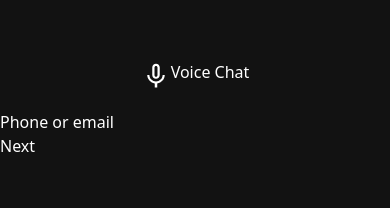
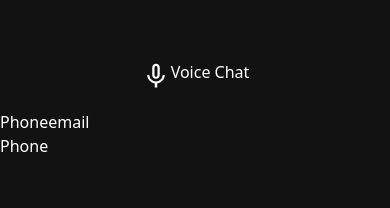
Before and after one commit to Akshat-Kumar-work/Voice-chat, a React (Create React App) app: page /authenticate in a window 390 px wide. Shown: the top 208 px of the page. Built offline with nearby package versions, Linux system fonts and the light colour scheme.

Commit message:
phone and email components

```diff
--- /dev/null
+++ b/src/components/phoneEmail/Email.jsx
@@ -0,0 +1,9 @@
+import React from 'react'
+
+const Email = () => {
+  return (
+    <div>Email</div>
+  )
+}
+
+export default Email
--- /dev/null
+++ b/src/components/phoneEmail/Phone.jsx
@@ -0,0 +1,9 @@
+import React from 'react'
+
+const Phone = () => {
+  return (
+    <div>Phone</div>
+  )
+}
+
+export default Phone
--- a/src/pages/Register.jsx
+++ /dev/null
@@ -1,34 +0,0 @@
-import React, { useState } from 'react'
-import StepPhoneEmail from "./Steps/StepPhoneEmail"
-import StepOtp from "./Steps/StepOtp"
-import StepName from "./Steps/StepName"
-import StepAvatar from "./Steps/StepAvatar"
-import StepUserName from "./Steps/StepUserName"
-
-
-
-const steps = {
-    1: StepPhoneEmail,
-    2: StepOtp,
-    3: StepName,
-    4: StepAvatar,
-    5: StepUserName
-}
-
-const Register = () => {
-
-    const onNext = ()=>{
-        setStep(step+1);
-    }
-
-    const [step , setStep] = useState(1);
-    const Step = steps[step];
-
-  return (
-    <div>
-        <Step onNext={onNext} />
-    </div>
-  )
-}
-
-export default Register
--- a/src/pages/Steps/StepPhoneEmail.jsx
+++ b/src/pages/Steps/StepPhoneEmail.jsx
@@ -1,10 +1,26 @@
-import React from 'react'
+import React, { useState } from 'react'
+import Phone from "../../components/phoneEmail/Phone"
+import Email from "../../components/phoneEmail/Email"
+
+
+const phoneEmailMap = {
+  phone: Phone,
+  email: Email
+}
 
 const StepPhoneEmail = ({onNext}) => {
-  return (
+  const [type , setType] = useState('phone');
+  const Type = phoneEmailMap[type];
+
+  function onNext(){
+
+  }
+
+  return(
     <>
-        <div>Phone or email</div>
-        <button onClick={onNext}>Next</button>
+      <button onClick={()=>{ setType('phone')}}>Phone</button>
+      <button onClick={()=>{ setType('email')}}>email</button>
+        <Type onNext={onNext}/>
     </>
   )
 }
--- a/src/pages/Steps/StepUserName.jsx
+++ /dev/null
@@ -1,15 +0,0 @@
-import React from 'react'
-
-const StepUserName = ({onNext}) => {
-  return (
-    <>
-
-<div>StepUserName</div>
-<button onClick={onNext}>Next</button>
-
-    </>
-
-  )
-}
-
-export default StepUserName
--- a/src/pages/home.jsx
+++ b/src/pages/home.jsx
@@ -9,7 +9,7 @@ const Home = () => {
   const navigate = useNavigate();
 
   const onClick = ()=>{
-    navigate("/register");
+    navigate("/authenticate");
   }
 
   return (
@@ -17,7 +17,7 @@ const Home = () => {
 
     <Card heading={"Welcome to Voice-Chat"} para1={"We are working hard to get voice-chat ready for everyone!"}
       para2={"While we wrap up the finishing youches, we are adding people gradually to make sure nothing breaks:)"}
-      btnText={"Get your username"} logo={<BsFillArrowRightCircleFill />}
+      btnText={"Let's Chat"} logo={<BsFillArrowRightCircleFill />}
       lastText={"Sign in"}
       SecondlastText={"Have an invite text?"}
       onclick={onClick}
```
